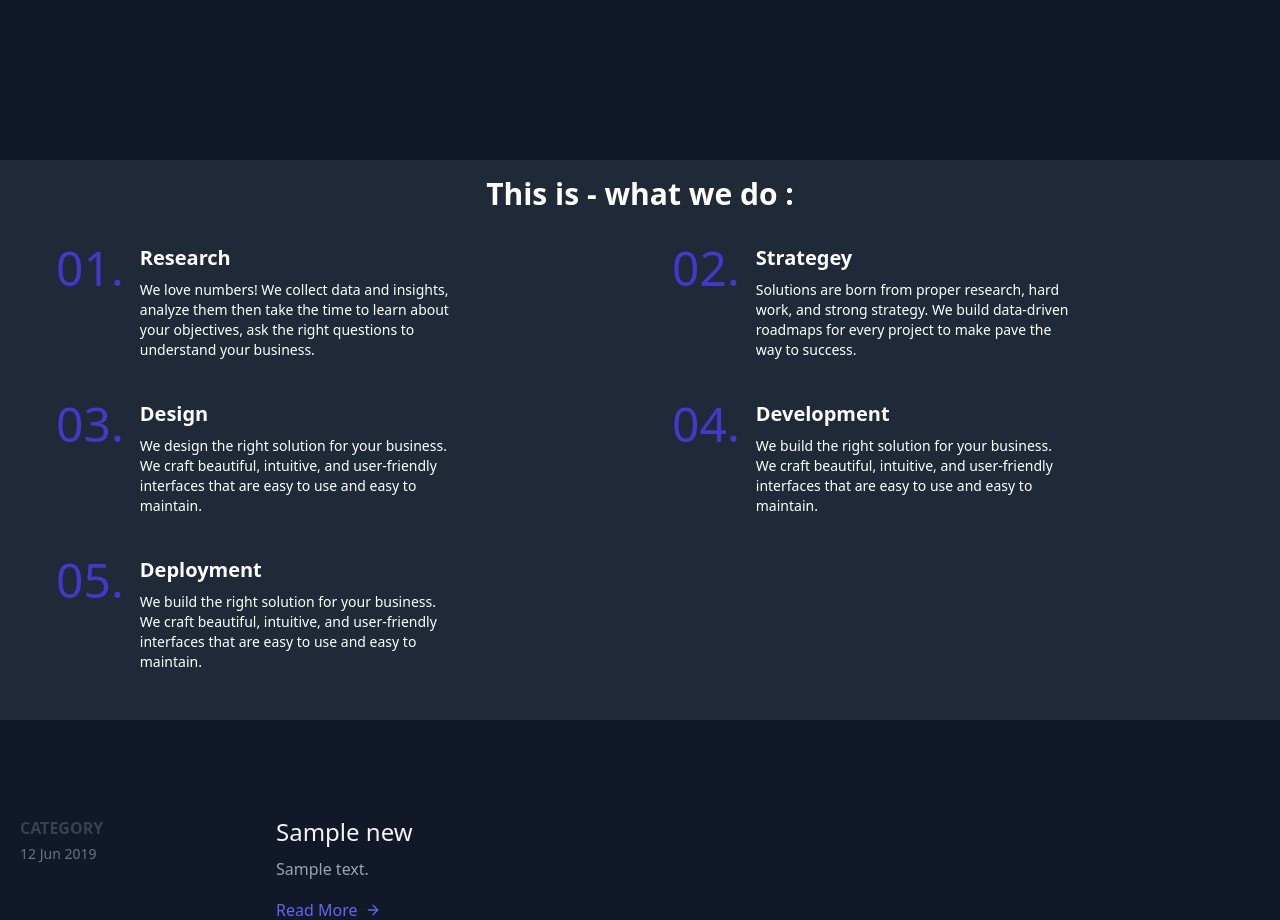
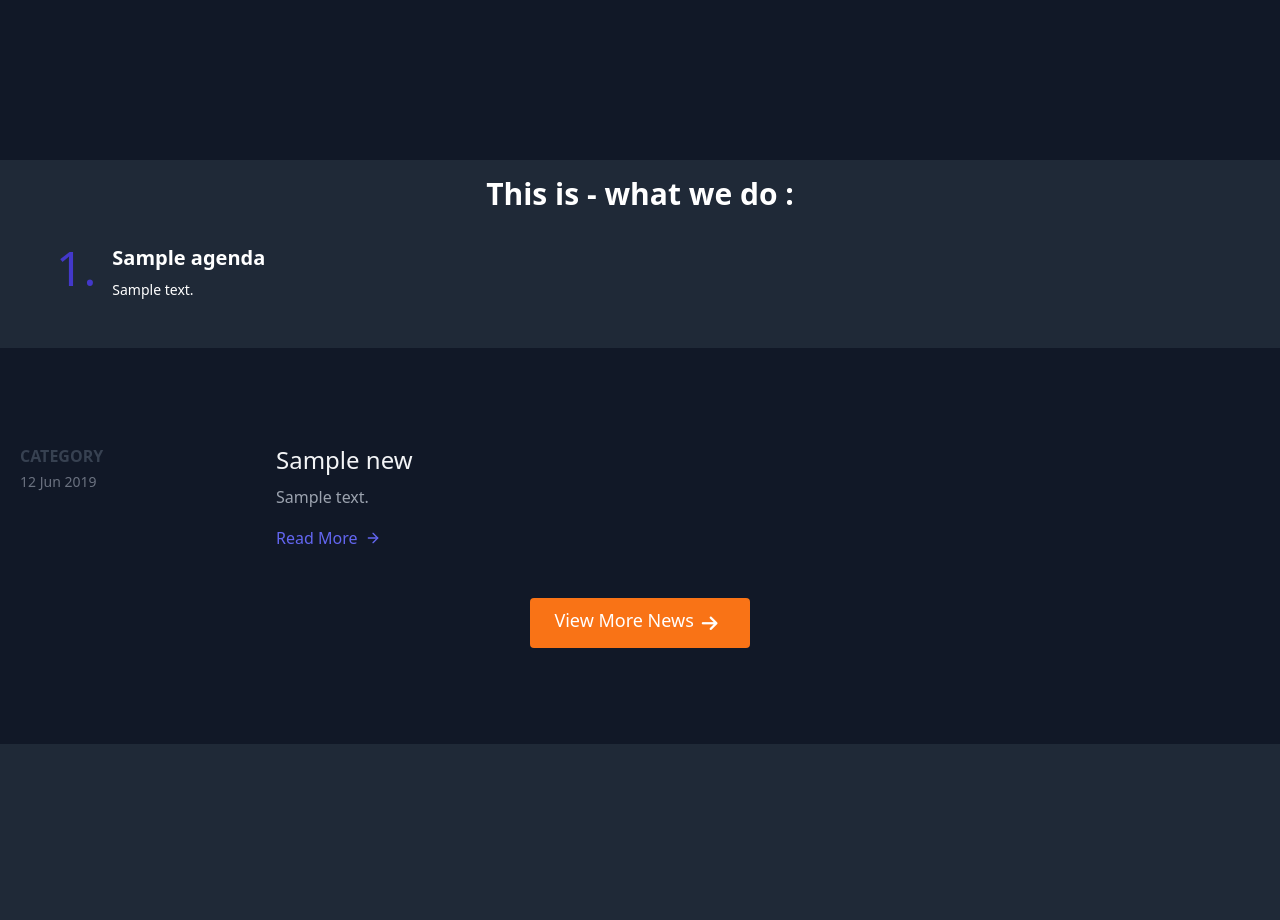
Before and after one commit to anilkhatiwada/election-frontend, a Django app: template src/website/templates/website/index.html in a window 1280 px wide. Shown: the part 770-1690 px from the top of the page. Run offline with Django 4.2, Linux system fonts and the light colour scheme; the template is opened without the code that fills it: most values are stand-ins (such as "Sample title", 1, 10 or a date in 2020); some libraries are stand-ins or nearby versions.

Commit message:
code changed

```diff
--- a/src/config/settings.py
+++ b/src/config/settings.py
@@ -63,6 +63,7 @@ TEMPLATES = [
                 'django.template.context_processors.request',
                 'django.contrib.auth.context_processors.auth',
                 'django.contrib.messages.context_processors.messages',
+                'website.context_processer.urls'
             ],
         },
     },
--- a/src/config/urls.py
+++ b/src/config/urls.py
@@ -7,7 +7,7 @@ urlpatterns = [
     path('admin/', admin.site.urls),
     path('', HomePageView.as_view(), name="home_page"),
     path('gallery', ImageGalleryView.as_view(), name="gallery"),
-    path('gallery/image', ImageView.as_view(), name="image"),
+    path('gallery/<int:id>', ImageView.as_view(), name="image"),
     path('gallery/video', VideoView.as_view(), name="video"),
     path('whoami', WhoAmIView.as_view(), name="whoami"),
     path('agenda', AgendaView.as_view(), name="agenda"),
--- /dev/null
+++ b/src/website/context_processer.py
@@ -0,0 +1,6 @@
+
+
+def urls(request):
+    return {
+        "hosturl": "http://127.0.0.1:7000"
+    }
--- a/src/website/templates/website/index.html
+++ b/src/website/templates/website/index.html
@@ -24,51 +24,16 @@
   <h1 class="mb-8 text-center text-3xl font-bold  text-white">This is - what we do :</h1>
 
   <ul class="grid place-content-center sm:grid-cols-2 gap-8 m-6 text-white ">
+    {% for x in agendas %}
     <li class="flex">
-      <div class="px-4 text-5xl font-extralight text-indigo-700">01.</div>
+      <div class="px-4 text-5xl font-extralight text-indigo-700">{{ forloop.counter }}.</div>
       <div>
-        <div class="text-xl font-bold  ">Research</div>
-        <p class="max-w-xs py-2 text-sm">We love numbers! We collect data and insights, analyze
-          them then take the time to learn about your objectives, ask the right questions to understand your
-          business.</p>
+        <div class="text-xl font-bold  ">{{x.title_en}}</div>
+        <p class="max-w-xs py-2 text-sm">{{x.description_en}}</p>
       </div>
     </li>
-    <li class="flex">
-      <div class="px-4 text-5xl font-extralight text-indigo-700">02.</div>
-      <div>
-        <div class="text-xl font-bold ">Strategey</div>
-        <p class="max-w-xs py-2 text-sm ">Solutions are born from proper research, hard work, and
-          strong strategy. We build data-driven roadmaps for every project to make pave the way to success.
-        </p>
-      </div>
-    </li>
-    <li class="flex">
-      <div class="px-4 text-5xl font-extralight text-indigo-700">03.</div>
-      <div>
-        <div class="text-xl font-bold ">Design</div>
-        <p class="max-w-xs py-2 text-sm ">We design the right solution for your business. We
-          craft beautiful, intuitive, and user-friendly interfaces that are easy to use and easy to maintain.
-        </p>
-      </div>
-    </li>
-    <li class="flex">
-      <div class="px-4 text-5xl font-extralight text-indigo-700">04.</div>
-      <div>
-        <div class="text-xl font-bold ">Development</div>
-        <p class="max-w-xs py-2 text-sm ">We build the right solution for your business. We
-          craft beautiful, intuitive, and user-friendly interfaces that are easy to use and easy to maintain.
-        </p>
-      </div>
-    </li>
-    <li class="flex">
-      <div class="px-4 text-5xl font-extralight text-indigo-700">05.</div>
-      <div>
-        <div class="text-xl font-bold ">Deployment</div>
-        <p class="max-w-xs py-2 text-sm ">We build the right solution for your business. We
-          craft beautiful, intuitive, and user-friendly interfaces that are easy to use and easy to maintain.
-        </p>
-      </div>
-    </li>
+    {% endfor %}
+
   </ul>
 </div>
 <!-- ########## End of Agenda  ######### -->
```
Also changed, not shown: src/website/templates/website/gallery.html (+11 -23 lines), src/website/templates/website/galleryimage.html (+7 -21 lines), src/website/views.py (+8 -3 lines).
